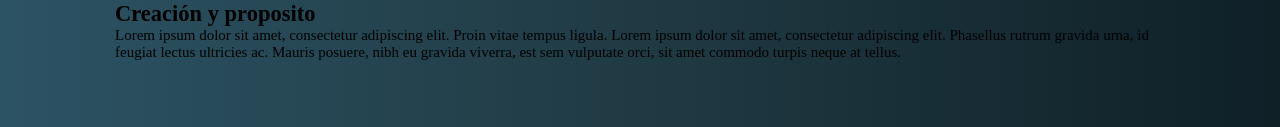
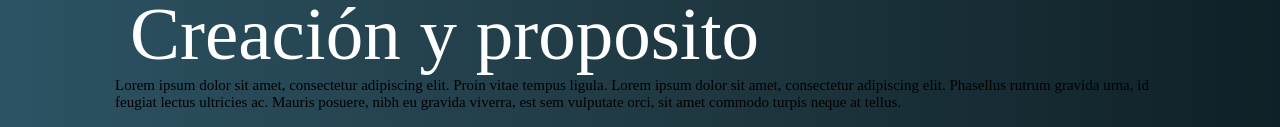
Before and after one commit to BernardoAguayoOrtega/teleios, a plain HTML site: page public/index.html in a window 1280 px wide. Shown: the part 455-582 px from the top of the page. Drawn offline with Linux system fonts and the light colour scheme.

Commit message:
add styles to title content

```diff
--- a/src/styles/styles.css
+++ b/src/styles/styles.css
@@ -6,3 +6,13 @@
 	max-width: 70rem;
 	position: relative;
 }
+
+.timeline-content-title {
+	font-weight: normal;
+	font-size: 5rem;
+	margin: -10px 0 0 0;
+	transition: 4s;
+	padding: 0 1rem;
+	box-sizing: border-box;
+	color: white;
+}
```
